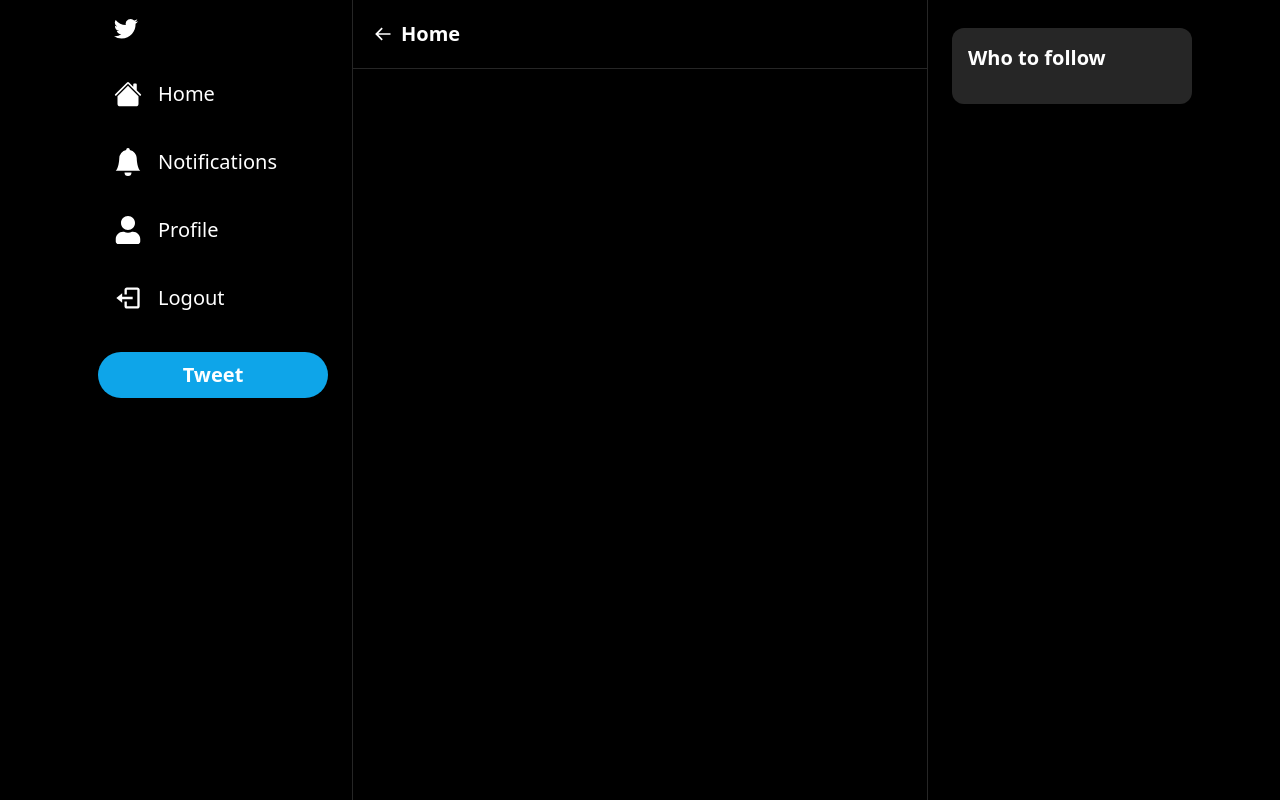
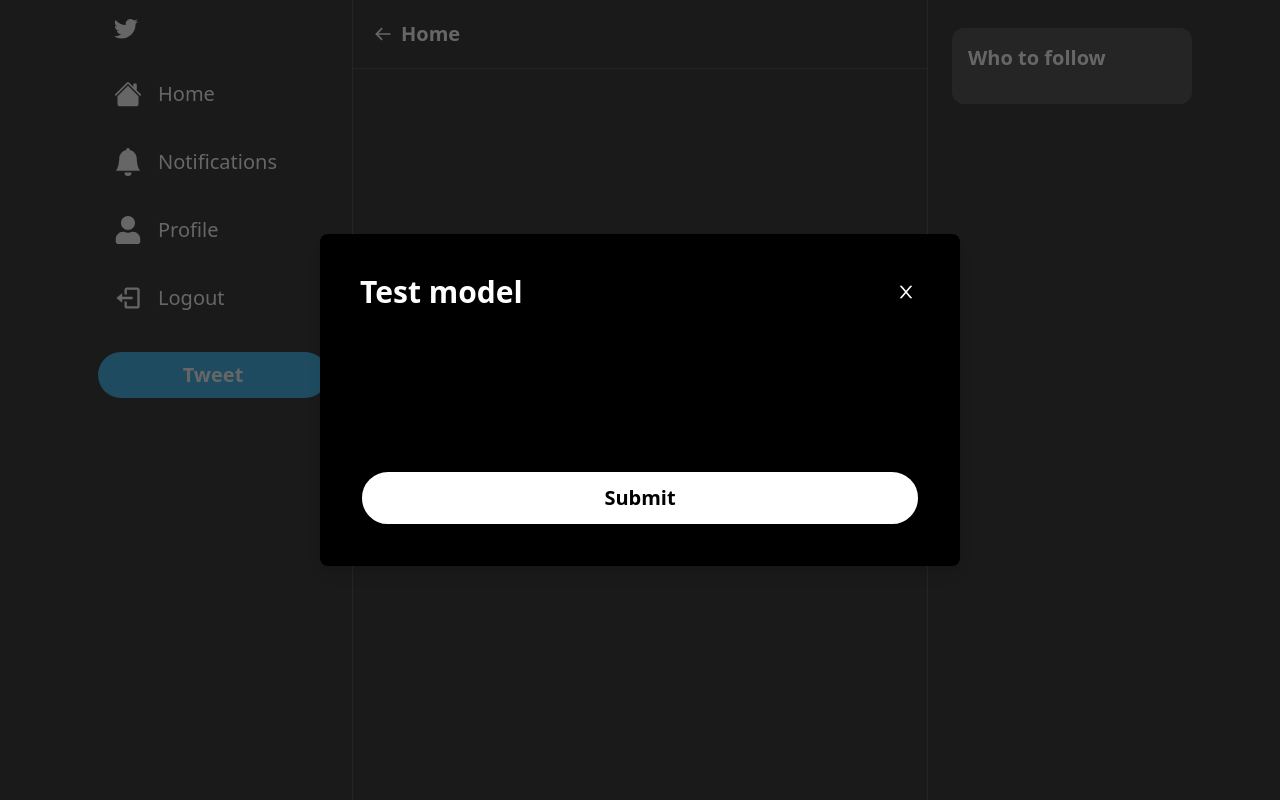
Before and after one commit to ricardodiasdev/twitter-clone, a Next.js app: page / in a window 1280 px wide. Built offline with nearby package versions, Linux system fonts and the light colour scheme.

Commit message:
Corrigindo Button e criando o componente Modal

```diff
--- a/components/Button.tsx
+++ b/components/Button.tsx
@@ -12,8 +12,8 @@
   label,
   secondary,
   fullWidth,
+  onClick,
   large,
-  onClick,
   disabled,
   outline,
 }) => {
@@ -24,9 +24,10 @@
       className={`
         disabled:opacity-70
         disabled:cursor-not-allowed
-        rounded-fullWidthfont-semibold
+        rounded-full
+        font-semibold
         hover:opacity-80
-        transtion
+        transition
         border-2
         ${fullWidth ? "w-full" : "w-fit"}
         ${secondary ? "bg-white" : "bg-sky-500"}
--- /dev/null
+++ b/components/Modal.tsx
@@ -0,0 +1,114 @@
+import { useCallback } from "react";
+import { AiOutlineClose } from "react-icons/ai";
+import Button from "./Button";
+
+interface ModalProps {
+  isOpen?: boolean;
+  onClose: () => void;
+  onSubmit: () => void;
+  title?: string;
+  body?: React.ReactElement;
+  footer?: React.ReactElement;
+  actionLabel: string;
+  disabled?: boolean;
+}
+
+const Modal: React.FC<ModalProps> = ({ isOpen, onClose, onSubmit, title, body, actionLabel, footer, disabled }) => {
+  const handleClose = useCallback(() => {
+    if (disabled) {
+      return;
+    }
+
+    onClose();
+  }, [onClose, disabled]);
+
+  const handleSubmit = useCallback(() => {
+    if (disabled) {
+      return;
+    }
+
+    onSubmit();
+  }, [onSubmit, disabled]);
+
+  if (!isOpen) {
+    return null;
+  }
+
+  return (
+    <>
+      <div
+        className="
+          justify-center
+          items-center
+          flex
+          overflow-x-hidden
+          overflow-y-auto
+          fixed
+          inset-0
+          z-50
+          outline-none
+          focus:outline-none
+          bg-neutral-800
+          bg-opacity-70
+        "
+      >
+        <div className="relative w-full lg:w-3/6 my-6 mx-auto lg:max-w-3xl h-full lg:h-auto">
+          {/*content*/}
+          <div className="
+            h-full
+            lg:h-auto
+            border-0
+            rounded-lg
+            shadow-lg
+            relative
+            flex
+            flex-col
+            w-full
+            bg-black
+            outline-none
+            focus:outline-none
+            "
+          >
+            {/*header*/}
+            <div className="
+              flex
+              items-center
+              justify-between
+              p-10
+              rounded-t
+              "
+            >
+              <h3 className="text-3xl font-semibold text-white">
+                {title}
+              </h3>
+              <button
+                className="
+                  p-1
+                  ml-auto
+                  border-0
+                  text-white
+                  hover:opacity-70
+                  transition
+                "
+                onClick={handleClose}
+              >
+                <AiOutlineClose size={20} />
+              </button>
+            </div>
+            {/*body*/}
+            <div className="relative p-10 flex-auto">
+              {body}
+            </div>
+            {/*footer*/}
+            <div className="flex flex-col gap-2 p-10">
+              <Button disabled={disabled} label={actionLabel} secondary fullWidth large onClick={handleSubmit} />
+              {footer}
+            </div>
+          </div>
+        </div>
+      </div>
+    </>
+  );
+}
+
+export default Modal;
--- a/pages/_app.tsx
+++ b/pages/_app.tsx
@@ -1,11 +1,15 @@
-import '@/styles/globals.css'
-import type { AppProps } from 'next/app'
-import Layout from '@/components/Layout'
+import "@/styles/globals.css";
+import type { AppProps } from "next/app";
+import Layout from "@/components/Layout";
+import Modal from "@/components/Modal";
 
 export default function App({ Component, pageProps }: AppProps) {
-  return  (
-    <Layout>
-       <Component {...pageProps} />
-    </Layout>
-  )
+  return (
+    <>
+      <Modal actionLabel="Submit" isOpen={true} title="Test model" />
+      <Layout>
+        <Component {...pageProps} />
+      </Layout>
+    </>
+  );
 }
```
